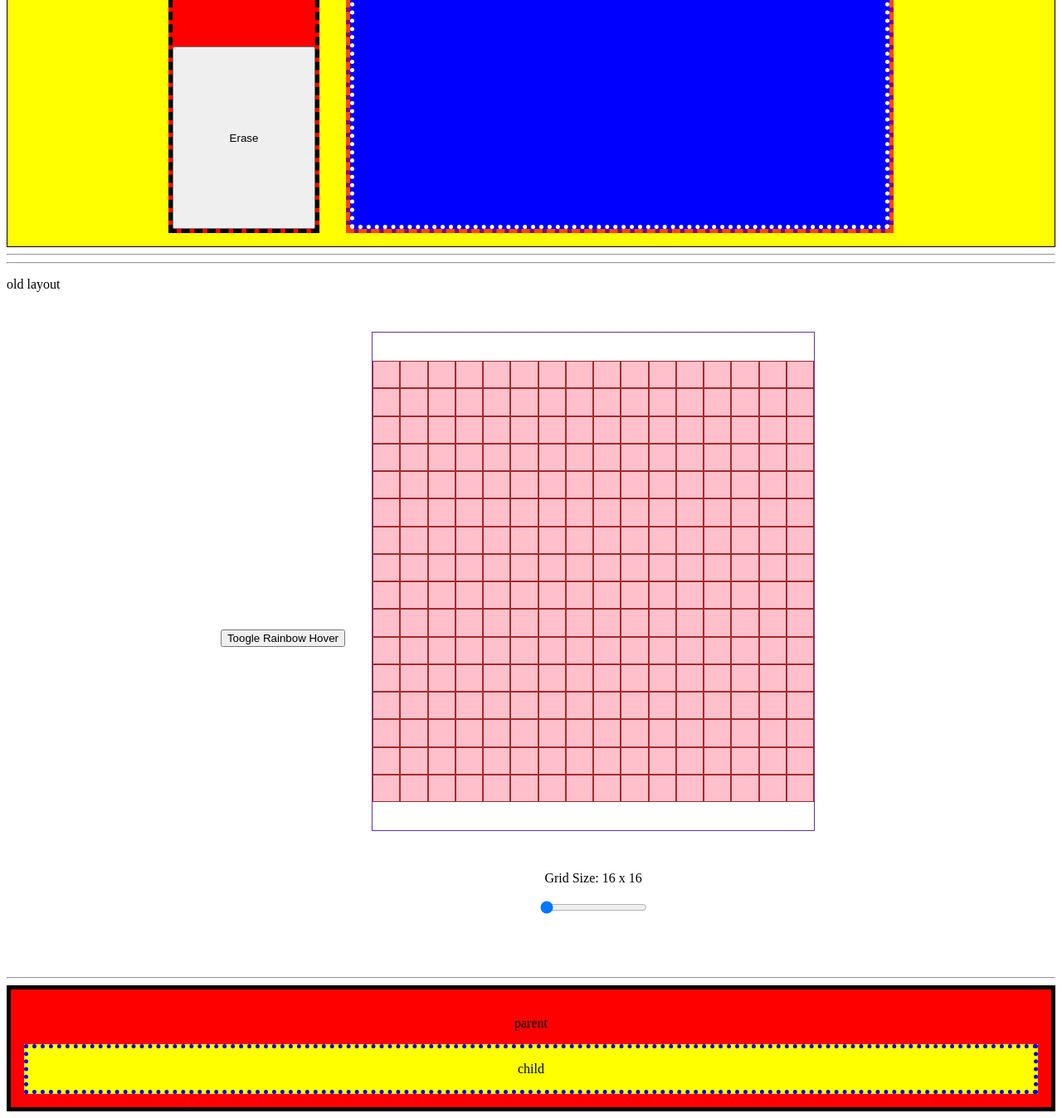
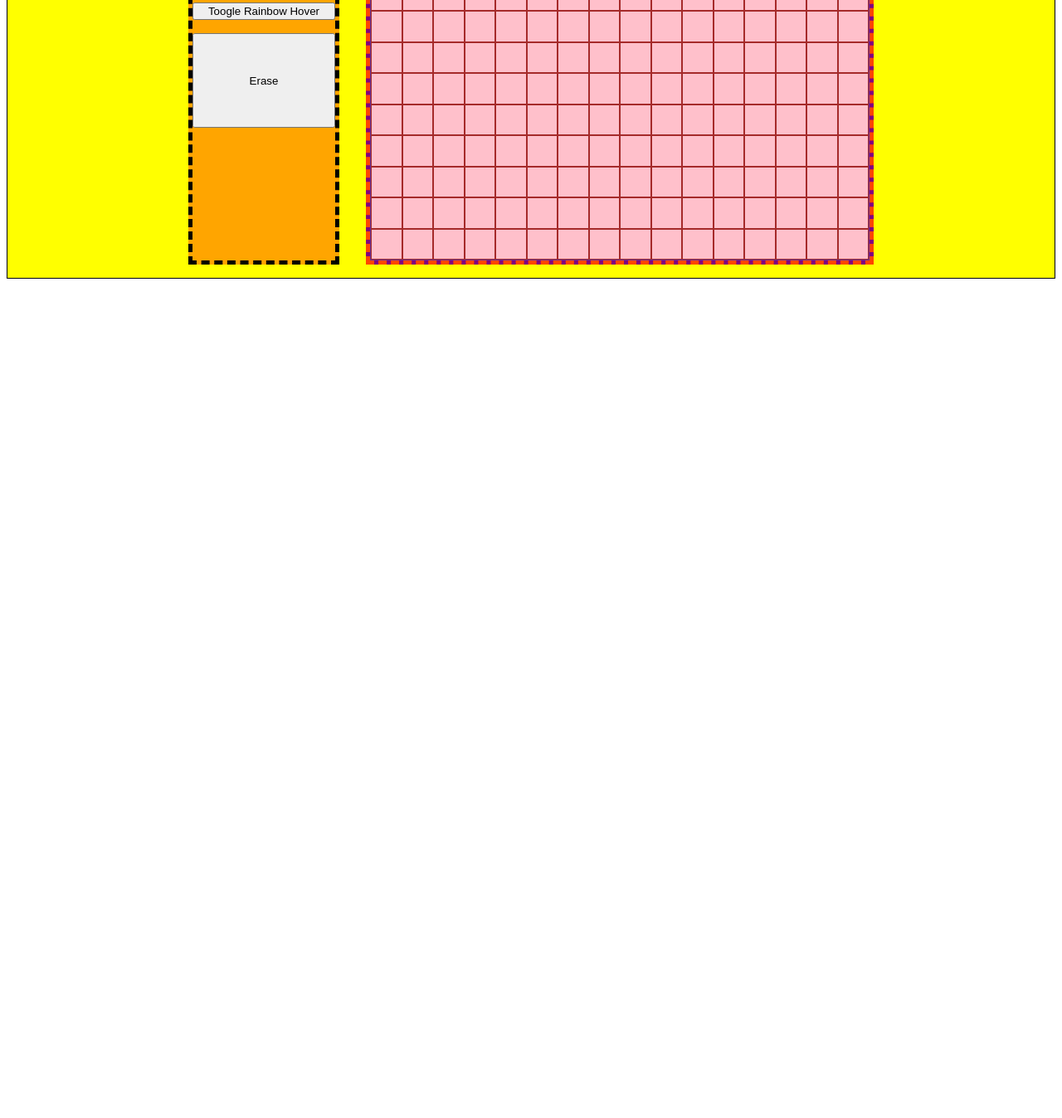
Before and after one commit to gustavords/odin_etch-a-sketch, a plain HTML site: page index.html in a window 1280 px wide. Shown: the part 501-1849 px from the top of the page at 83% size. After the commit the page ends 845 px from the top, so only its background shows below. Drawn offline with Linux system fonts and the light colour scheme.

Commit message:
Move old layout to new layout in index.html; Fix canvas grid resizing issue logic through style.css; Change grid size in script.js

```diff
--- a/css/style.css
+++ b/css/style.css
@@ -15,19 +15,16 @@
   text-align: center;
 }
 
-.slider_container {
-  padding: 1em;
-  margin: 1em;
-}
+
 
 .grid_container {
   display: grid;
   padding: 0px;
   margin: 0px;
   gap: 0px 0px;
-  justify-content: stretch;
+  /* justify-content: stretch; */
   /* height: 732px; */
-  height: 600px;
+  max-height: 600px;
   /* width: 600px;  */
   align-content: center;
   border: solid 1px rebeccapurple;
@@ -35,6 +32,7 @@
 
 .cell {
   flex: auto;
+  box-sizing: border-box;
   border: solid 1px brown;
   background-color: pink;
   padding: 0;
@@ -47,35 +45,6 @@
   display: flex;
   justify-content: center;
   align-items: center;
-}
-/* .test{
-  display: grid;
-  grid-template-columns: 1fr 1fr 1fr 1fr 1fr;
-  border: solid 1px rebeccapurple;
-  background-color: chartreuse;
-  padding: 1em;
-  margin: 1em;
-}
-.testdiv{
-  border: solid 1px blue;
-  background-color: red;
-} */
-
-/* test stuff */
-.parent {
-  background-color: red;
-  border: solid 5px black;
-  display: flex;
-  justify-content: center;
-  flex-direction: column;
-  padding: 1em;
-  text-align: center;
-}
-
-.child {
-  background-color: yellow;
-  border: dotted 5px blue;
-  flex: auto;
 }
 
 /*this is where the new layout css is*/
@@ -96,21 +65,20 @@
   /* flex: 1;   */
 }
 .btn_options{
-  background-color: red;
+  background-color: orange;
   border: dashed 5px black;
   display: flex;
   flex-direction: column;
   gap: 1em;
   /*dont know if this should be here*/
   /* flex: 1; */
-  /* align-items: center; */
+  padding: 10em 0em;
 }
 
 #colour_btn, #erase_btn, #rainbow_switch{
   /* border: none; */
   padding: 0em 5em;
   /* margin: 6em 0em; */
-
   flex: 1;
   /* height: 1em; */
 }
@@ -121,14 +89,14 @@
 }
 
 .slider_section{
+ /* //i wanna switch to this */
+}
+
+.slider_container {
+  padding: 1em;
+  margin: 1em;
   background-color: green;
   border: dashed 5px goldenrod;
-}
-
-.canvas_grid{
-  background-color: blue;
-  border: dotted 5px white;
-  padding: 20em;
 }
 
 /*-----------------------------------------*//*-----------------------------------------*/
--- a/index.html
+++ b/index.html
@@ -20,26 +20,10 @@
           class="toogle"
         ></label>
         <!-- <button id="rainbow_btn">Rainbow</button> -->
+        <button id="rainbow">Toogle Rainbow Hover</button>
         <button id="erase_btn">Erase</button>
       </div>
       <div class="canvas_container">
-        <div class="slider_section">
-         <p>slider will go here</p>
-        </div>
-        <div class="canvas_grid"></div>
-      </div>
-    </div>
-    <!-- ends here -->
-
-    <hr />
-    <hr />
-
-    <p>old layout</p>
-    <div class="layout">
-      <div class="options">
-        <button id="rainbow">Toogle Rainbow Hover</button>
-      </div>
-      <div class="content_container">
         <div class="slider_container">
           <p>
             Grid Size: <span class="gridSizeDisplay">16</span> x
@@ -57,26 +41,7 @@
         <div class="grid_container"></div>
       </div>
     </div>
+    <!-- ends here -->
 
-    <hr />
-    <div class="parent">
-      <p>parent</p>
-      <div class="child">
-        <p>child</p>
-      </div>
-    </div>
-    <!-- <p>Should pop up above here</p>
-    <div class="test">
-      <div class="testdiv">One</div>
-      <div class="testdiv">Two</div>
-      <div class="testdiv">Three</div>
-      <div class="testdiv">Four</div>
-      <div class="testdiv">Five</div>
-      <div class="testdiv">One</div>
-      <div class="testdiv">Two</div>
-      <div class="testdiv">Three</div>
-      <div class="testdiv">Four</div>
-      <div class="testdiv">Five</div>
-    </div> -->
   </body>
 </html>
--- a/script.js
+++ b/script.js
@@ -5,7 +5,9 @@ const gridSizeDisplayLocation =
 const gridSizeSliderLocation = document.getElementById(`gridSize`);
 
 let cellLocation;
-let gridHeight = 500;
+let gridHeight = 600;
+
+// console.log("grid height: " + gridLocation.clientHeight);
 
 function getGridSize() {
   gridSize = gridSizeSliderLocation.value;
@@ -28,8 +30,8 @@ function createGrid(gridSize) {
   }
   gridLocation.style.cssText = `grid-template-columns: ` + text;
 
-  // gridHeight = gridLocation.clientHeight;// does not work
-  // console.log(gridHeight);
+  // console.log("grid height: " + gridLocation.clientHeight);// does not work
+
   gridHeightAdjusted = gridHeight / gridSize;
   console.log(gridHeightAdjusted);
 
```
